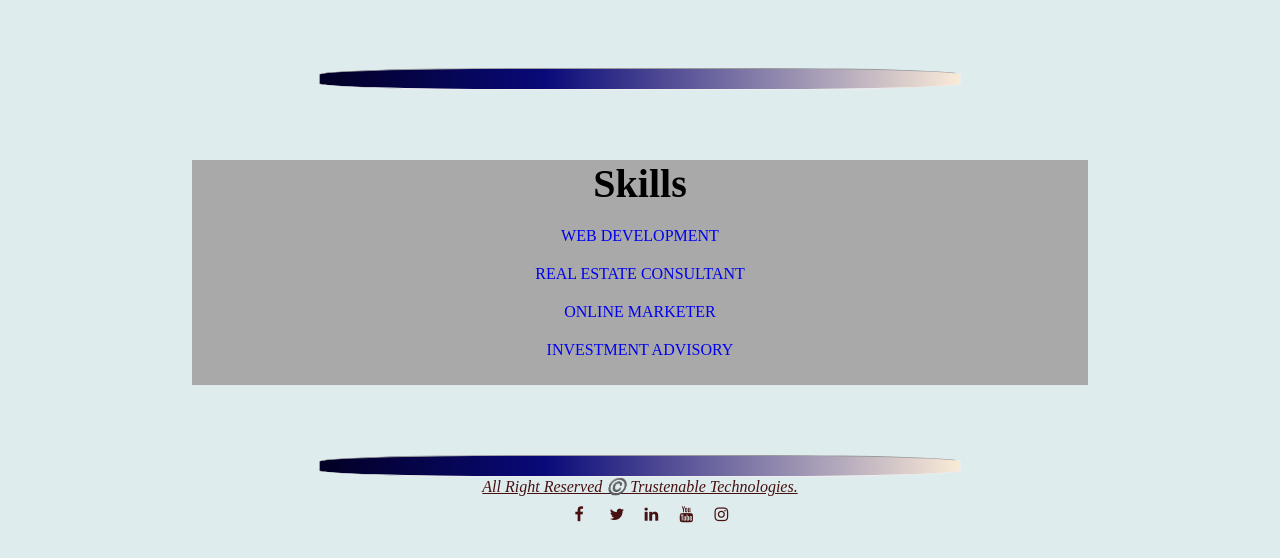
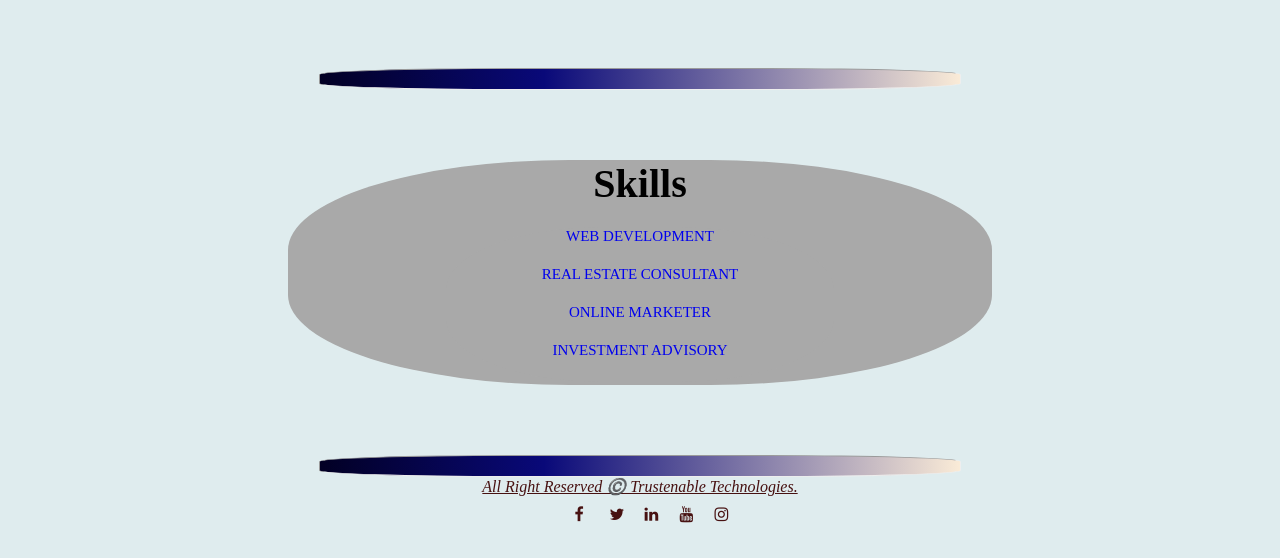
Before and after one commit to iamteajazz/bio, a plain HTML site: page index.html in a window 1280 px wide. Shown: the part 605-1163 px from the top of the page. Drawn offline with nearby package versions, Linux system fonts and the light colour scheme.

Commit message:
Update style.css

```diff
--- a/css/style.css
+++ b/css/style.css
@@ -13,6 +13,7 @@
 body { background-color: rgb(223, 236, 238);
   margin-top: 0px;
   text-align: center;
+  width: 100%;
 }
 
 header {
@@ -77,14 +78,16 @@ background: linear-gradient(90deg, rgba(2,0,36,1) 0%, rgba(9,9,121,1) 35%, antiq
 .skill {
     text-align: center;
     background-color: darkgrey;
-    width: 70%;
+    width: 55%;
     margin-left: auto;
     margin-right: auto;
     padding-bottom: 3px;
+    border-radius: 40%;
 }
 
 .skill a {
     text-decoration: none;
+    font-size: 15px;
 }
 .skill li {
     list-style: none;
```
